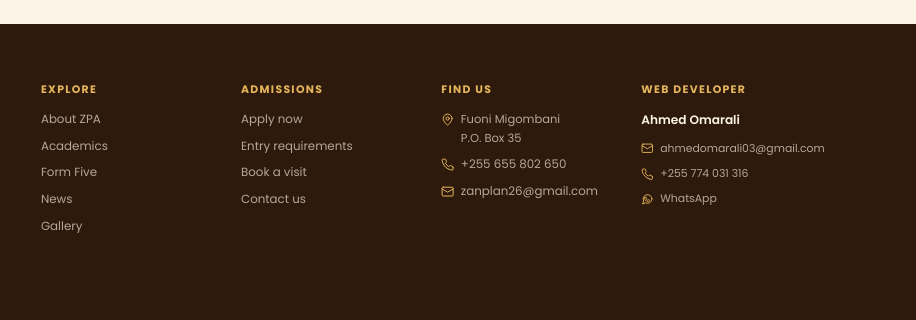
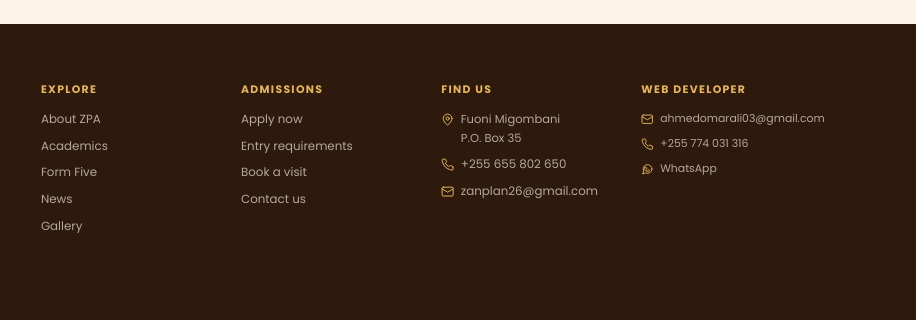
Before and after one commit to ahmed-git1212/zan_plan_academy, a plain HTML site: page index.html in a window 1280 px wide. Shown: the part 7986-8306 px from the top of the page, 364-1280 px from the left. Drawn offline with Linux system fonts and the light colour scheme.

Commit message:
Remove the developer name from the footer
- Keep the Web Developer column with email, phone and WhatsApp links
- Drop the name, the unused style rule and the author meta tag

```diff
--- a/assets/styles.css
+++ b/assets/styles.css
@@ -536,7 +536,6 @@ p { margin-bottom: 0; }
 .footer-column a:hover, .footer-link:hover { color: var(--cream); }
 .footer-contact p { display: flex; align-items: flex-start; gap: 0.4rem; color: rgba(251, 244, 231, 0.65); font-size: 0.72rem; line-height: 1.65; }
 .footer-contact .icon { margin-top: 0.18rem; color: var(--gold-light); }
-.footer-developer-name { margin: 0 0 0.15rem; color: var(--cream); font-size: 0.76rem; font-weight: 600; }
 .footer-developer a { display: inline-flex; align-items: center; gap: 0.4rem; overflow-wrap: break-word; font-size: 0.68rem; }
 .footer-developer .icon { flex: none; color: var(--gold-light); }
 .footer-bottom { display: flex; flex-wrap: wrap; justify-content: space-between; gap: 0.5rem; border-top: 1px solid rgba(251, 244, 231, 0.12); padding-block: 1.2rem; color: rgba(251, 244, 231, 0.42); font-size: 0.65rem; }
--- a/index.html
+++ b/index.html
@@ -3,7 +3,6 @@
 <head>
   <meta charset="utf-8">
   <meta name="viewport" content="width=device-width, initial-scale=1">
-  <meta name="author" content="Ahmed Omarali">
   <meta name="description" content="Zan Plan Academy (ZPA) — Form Five admission for the 2026/2027 academic year. A focused A-Level academy in Fuoni Migombani, Zanzibar. The future is bright.">
   <meta name="theme-color" content="#4b2d17">
   <title>Zan Plan Academy | Form Five Admission 2026/2027</title>
@@ -680,7 +679,6 @@
       </div>
       <div class="footer-column footer-developer">
         <h2>Web Developer</h2>
-        <p class="footer-developer-name">Ahmed Omarali</p>
         <a href="mailto:ahmedomarali03@gmail.com">
           <svg class="icon" aria-hidden="true"><use href="#i-mail"></use></svg> ahmedomarali03@gmail.com
         </a>
```
Also changed, not shown: 1 other file.
